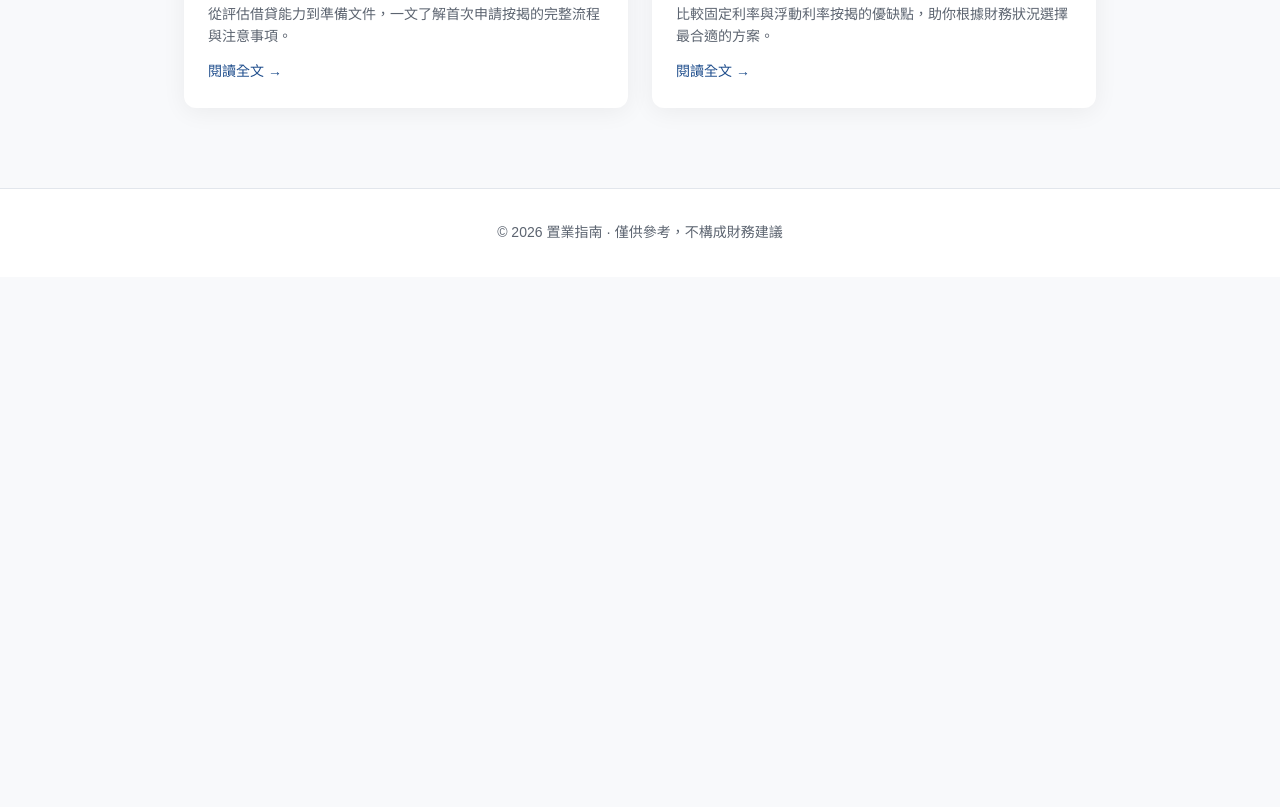
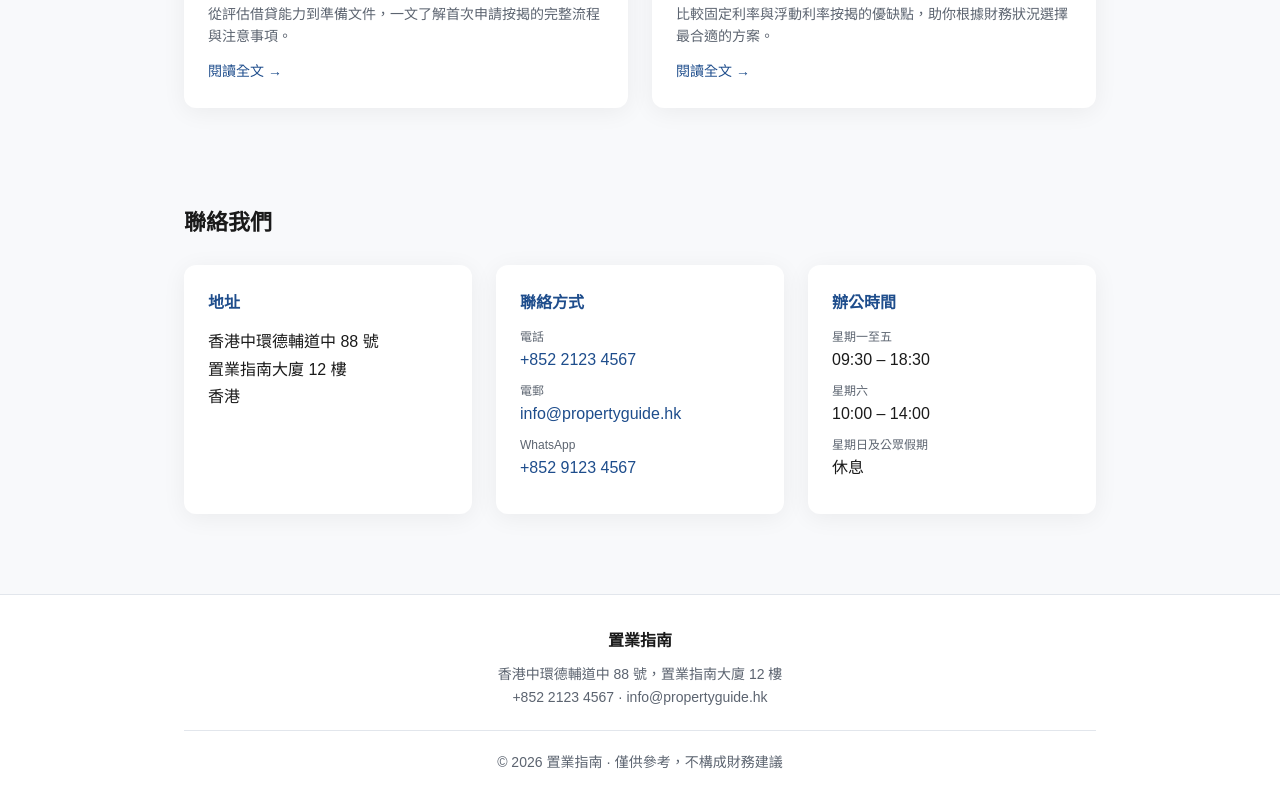
Before and after one commit to AB-LAI/mortgage-calculator, a plain HTML site: page index.html in a window 1280 px wide. Shown: the part 1214-2021 px from the top of the page. Before the commit the page ends 1491 px from the top, so only its background shows below. Drawn offline with Linux system fonts and the light colour scheme.

Commit message:
Add files via upload

```diff
--- a/index.html
+++ b/index.html
@@ -15,6 +15,7 @@
           <li><a href="index.html" class="active">首頁</a></li>
           <li><a href="#calculator">按揭計算</a></li>
           <li><a href="#blog">文章</a></li>
+          <li><a href="#contact">聯絡我們</a></li>
         </ul>
       </nav>
     </div>
@@ -111,11 +112,51 @@
         </div>
       </div>
     </section>
+
+    <section id="contact">
+      <div class="container">
+        <h2 class="section-title">聯絡我們</h2>
+        <div class="contact-grid">
+          <div class="contact-card">
+            <h3>地址</h3>
+            <address>
+              香港中環德輔道中 88 號<br>
+              置業指南大廈 12 樓<br>
+              香港
+            </address>
+          </div>
+          <div class="contact-card">
+            <h3>聯絡方式</h3>
+            <ul class="contact-list">
+              <li><span>電話</span> <a href="tel:+85221234567">+852 2123 4567</a></li>
+              <li><span>電郵</span> <a href="mailto:info@propertyguide.hk">info@propertyguide.hk</a></li>
+              <li><span>WhatsApp</span> <a href="https://wa.me/85291234567">+852 9123 4567</a></li>
+            </ul>
+          </div>
+          <div class="contact-card">
+            <h3>辦公時間</h3>
+            <ul class="contact-list">
+              <li><span>星期一至五</span> 09:30 – 18:30</li>
+              <li><span>星期六</span> 10:00 – 14:00</li>
+              <li><span>星期日及公眾假期</span> 休息</li>
+            </ul>
+          </div>
+        </div>
+      </div>
+    </section>
   </main>
 
   <footer class="site-footer">
-    <div class="container">
-      <p>© 2026 置業指南 · 僅供參考，不構成財務建議</p>
+    <div class="container footer-inner">
+      <div class="footer-contact">
+        <p class="footer-brand">置業指南</p>
+        <address>
+          香港中環德輔道中 88 號，置業指南大廈 12 樓<br>
+          <a href="tel:+85221234567">+852 2123 4567</a> ·
+          <a href="mailto:info@propertyguide.hk">info@propertyguide.hk</a>
+        </address>
+      </div>
+      <p class="footer-copy">© 2026 置業指南 · 僅供參考，不構成財務建議</p>
     </div>
   </footer>
 
--- a/styles.css
+++ b/styles.css
@@ -320,13 +320,89 @@ input:focus {
   color: var(--accent);
 }
 
+/* Contact */
+.contact-grid {
+  display: grid;
+  grid-template-columns: repeat(auto-fit, minmax(240px, 1fr));
+  gap: 1.5rem;
+}
+
+.contact-card {
+  background: var(--surface);
+  border-radius: var(--radius);
+  box-shadow: var(--shadow);
+  padding: 1.5rem;
+}
+
+.contact-card h3 {
+  font-size: 1rem;
+  font-weight: 600;
+  margin-bottom: 0.75rem;
+  color: var(--accent);
+}
+
+.contact-card address {
+  font-style: normal;
+  line-height: 1.7;
+}
+
+.contact-list {
+  list-style: none;
+}
+
+.contact-list li {
+  margin-bottom: 0.625rem;
+  line-height: 1.5;
+}
+
+.contact-list span {
+  display: block;
+  font-size: 0.75rem;
+  color: var(--muted);
+  margin-bottom: 0.125rem;
+}
+
 /* Footer */
 .site-footer {
   background: var(--surface);
   border-top: 1px solid var(--border);
   padding: 2rem 0;
   margin-top: 2rem;
-  text-align: center;
   font-size: 0.875rem;
   color: var(--muted);
 }
+
+.footer-inner {
+  text-align: center;
+}
+
+.footer-contact {
+  margin-bottom: 1.25rem;
+}
+
+.footer-brand {
+  font-size: 1rem;
+  font-weight: 600;
+  color: var(--text);
+  margin-bottom: 0.5rem;
+}
+
+.footer-contact address {
+  font-style: normal;
+  line-height: 1.7;
+}
+
+.footer-contact a {
+  color: var(--muted);
+  text-decoration: none;
+}
+
+.footer-contact a:hover {
+  color: var(--accent);
+  text-decoration: underline;
+}
+
+.footer-copy {
+  padding-top: 1.25rem;
+  border-top: 1px solid var(--border);
+}
```
Also changed, not shown: blog-1.html (+11 -2 lines), blog-2.html (+11 -2 lines).
